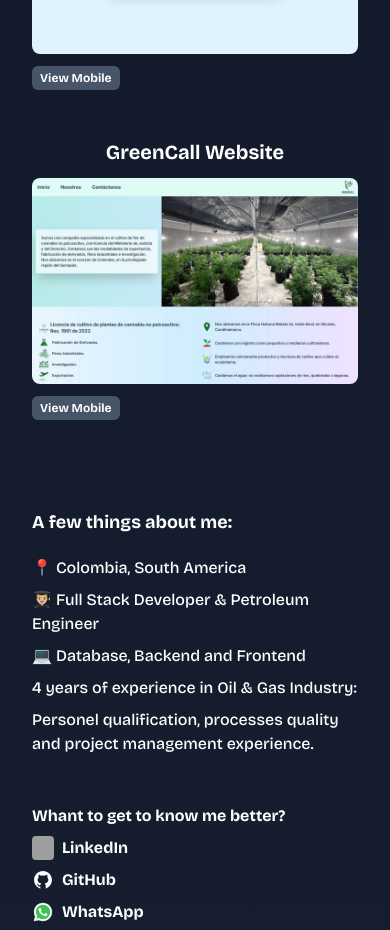
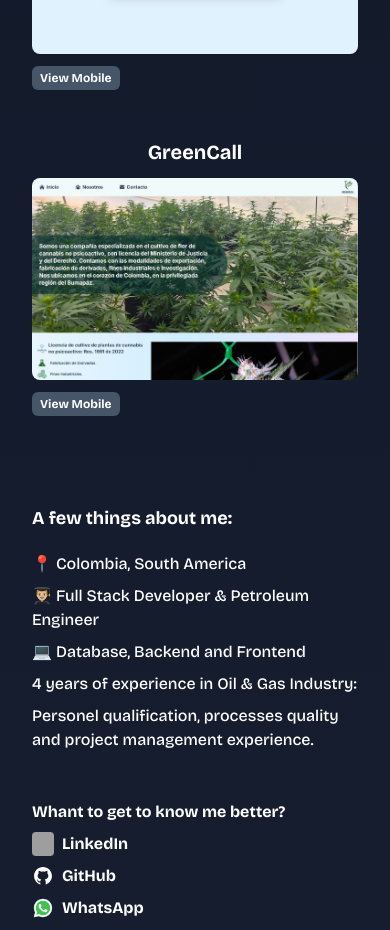
Before and after one commit to danielchavezs/portfolio, a Next.js app in the folder portfolio/: page / in a window 390 px wide. Shown: the part 2100-3030 px from the top of the page. Built offline with nearby package versions, Linux system fonts and the light colour scheme; grey boxes are pictures that could not be loaded; a web font is replaced by a local one.

Commit message:
Updated desktop and mobile images for Greencall project.

```diff
--- a/portfolio/src/app/assets/seed.ts
+++ b/portfolio/src/app/assets/seed.ts
@@ -24,7 +24,7 @@ export const projects: ProjectsType = [
     },
     {
         id: 4,
-        name: "GreenCall Website",
+        name: "GreenCall",
         images: ["/greencall_desktop.JPG", "/greencall_mobile.png"],
         description: "Corporate website for cannabis growing company in Colombia, featuring an automatic slider, informative sections, and a contact form. Built with Next.js and Tailwind CSS for styles and responsive design.",
         href: "https://greencall.vercel.app/"
```
Also changed, not shown: portfolio/public/greencall_desktop.JPG, portfolio/public/greencall_mobile.png.
